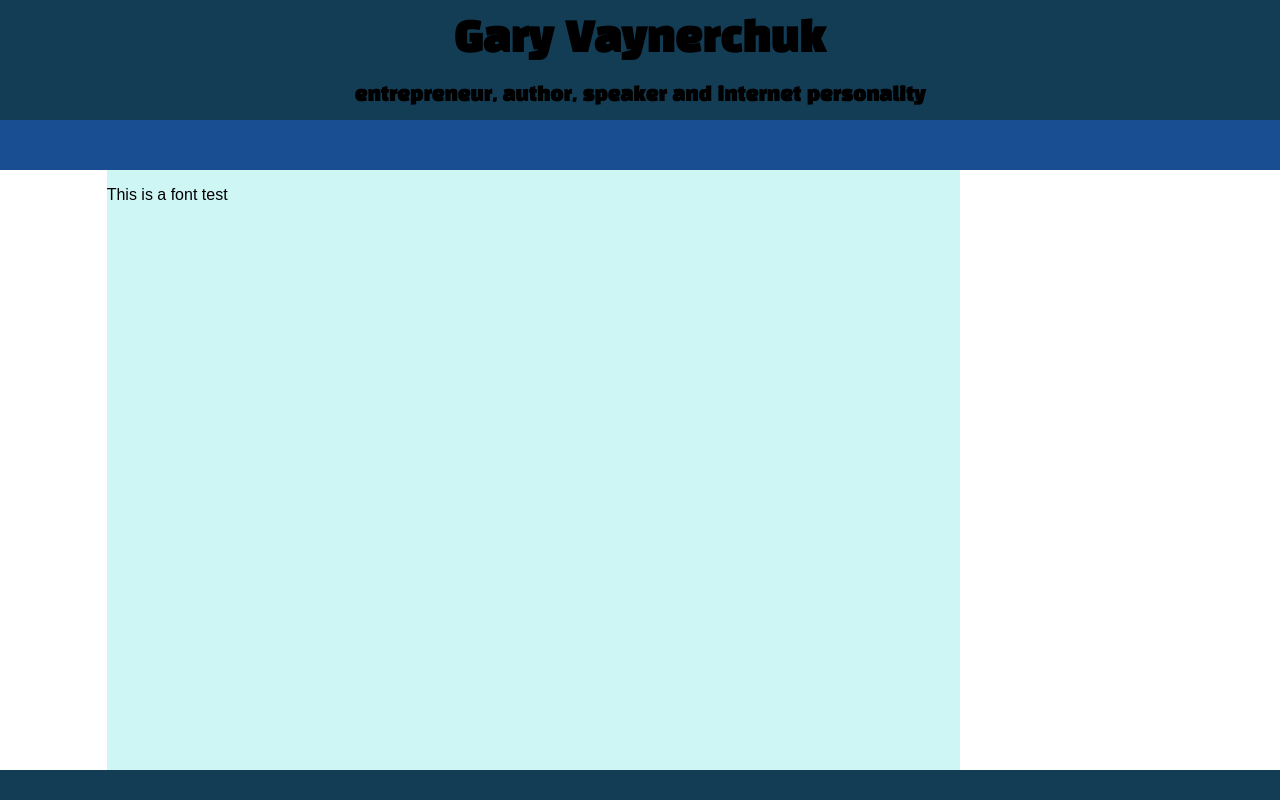
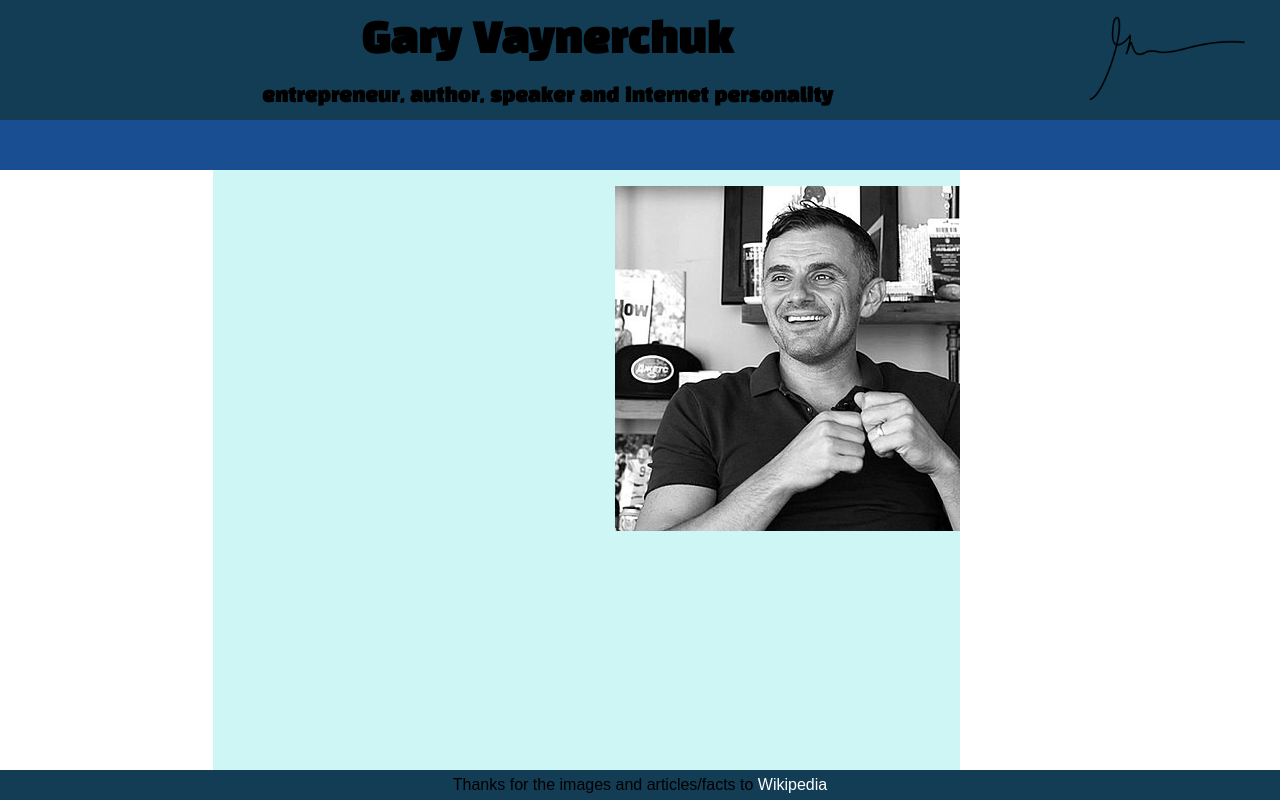
Before and after one commit to CrazySession/tributePage-freecodecamp, a plain HTML site: page index.html in a window 1280 px wide. Drawn offline with Linux system fonts and the light colour scheme.

Commit message:
added/fit images

```diff
--- a/css/grid/grid.css
+++ b/css/grid/grid.css
@@ -22,10 +22,13 @@ header{
 
 .mainCont{
     grid-row: 3;
-    grid-column: 2 / 10;
+    grid-column: 3 / 10;
 }
 
 footer{
     grid-row: 4;
     grid-column: 1 / -1;
+    display: flex;
+    align-items: center;
+    justify-content: center;
 }
--- a/css/index.css
+++ b/css/index.css
@@ -9,6 +9,7 @@ header{
     text-align: center;
 }
 
+
 h1, h2{
     color: black; !important;
     margin: 15px 0 10px 0;
@@ -16,6 +17,11 @@ h1, h2{
 
 #title{
     font-size: 2.5em;
+}
+
+#header-signature{
+    width: 70%;
+    height: 70%;
 }
 
 .nav{
@@ -30,8 +36,24 @@ h1, h2{
     background-color: #CEF6F5;
 }
 
+ul{
+    list-style: none;
+}
+
+.left{
+    float: left;
+}
+
+.right{
+    float: right;
+}
+
 footer{
     background-color: #133C55;
+}
+
+.clear{
+    clear: both;
 }
 
 /* The sticky class is added to the header with JS when it reaches its scroll position */
--- a/index.html
+++ b/index.html
@@ -21,10 +21,16 @@
         <div class="container">
 
             <header>
-
-                <a href="#"><h1 id="title">Gary Vaynerchuk</h1></a>
-                <h3>entrepreneur, author, speaker and internet personality</h3>
-
+                <ul>
+                    <li class="right">
+                        <img id="header-signature" src="img/Gary_Vaynerchuk_Signature.svg.png"/>
+                    <li>
+                        <a href="#"><h1 id="title">Gary Vaynerchuk</h1></a>
+                    </li>
+                    <li>
+                        <h3>entrepreneur, author, speaker and internet personality</h3>
+                    </li>
+                </ul>
             </header>
 
             <div class="nav">
@@ -41,13 +47,23 @@
 
             <div class="mainCont">
 
-                <p>This is a font test</p>
+                <ul>
+                    <li class="left" id="mainCont-oneL">
+
+                    </li>
+                    <li class="right" id="mainCont-oneR">
+                        <img src="img/345px-Gary_Vaynerchuk_public_domain.jpg" />
+                    </li>
+                </ul>
 
             </div>
 
             <footer>
 
-
+                <p>Thanks for the images
+                    and articles/facts to
+                    <a href="https://en.wikipedia.org/wiki/Gary_Vaynerchuk">
+                        Wikipedia</a> </p>
 
             </footer>
 
```
Also changed, not shown: img/345px-Gary_Vaynerchuk_public_domain.jpg (added), img/Gary_Vaynerchuk_Signature.svg.png (added).
